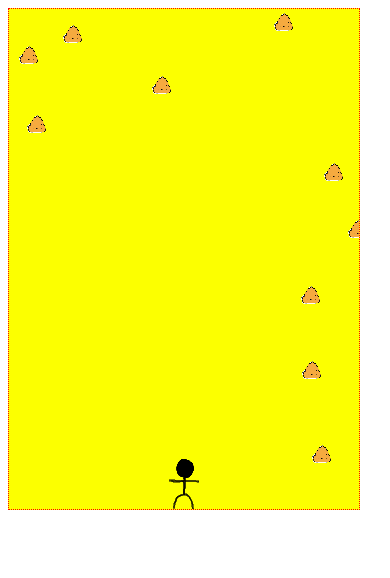
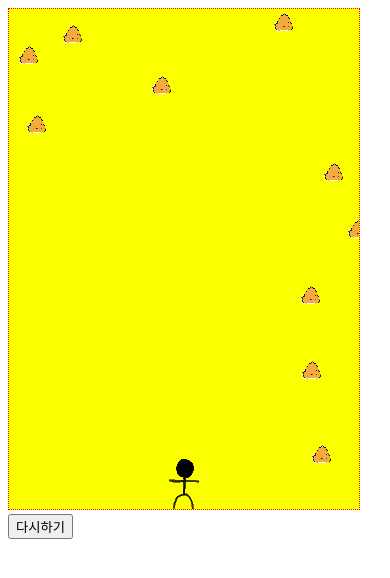
Before and after one commit to agrajak/shitrun, a plain HTML site: page index.html in a window 390 px wide. Drawn offline with Linux system fonts and the light colour scheme.

Commit message:
add mobile reset

```diff
--- a/index.html
+++ b/index.html
@@ -13,5 +13,7 @@
  </head>
  <body>
    <canvas id="canvas" width="350" height="500"></canvas>
+   <br>
+   <input type="button" onclick="reset()" value="다시하기">
  </body>
 </html>
```
